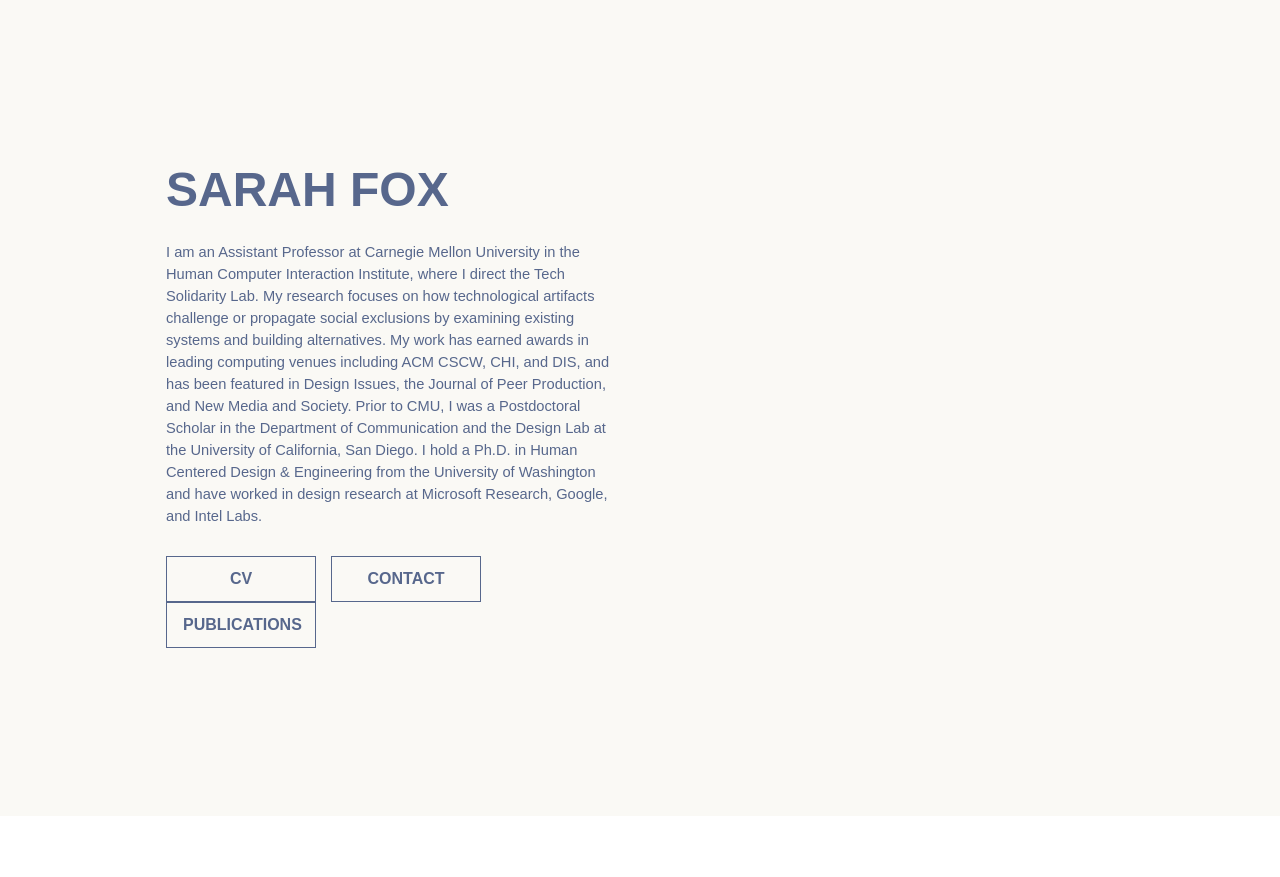
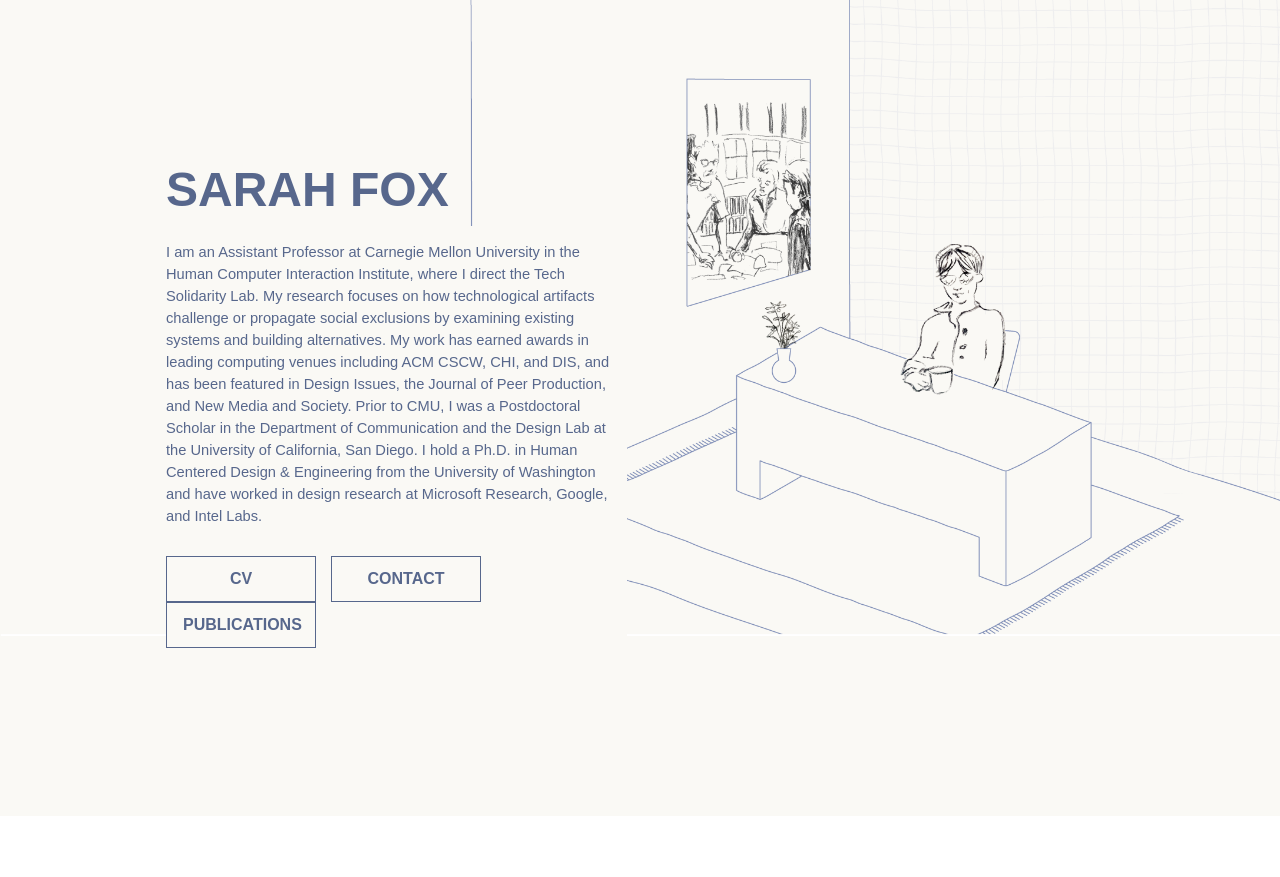
Before and after one commit to perhaxis/sarah-fox-portfolio, a plain HTML site: page index.html in a window 1280 px wide. Shown: the top 877 px of the page. Drawn offline with nearby package versions, Linux system fonts and the light colour scheme; a web font is replaced by a local one.

Commit message:
fix bg path

```diff
--- a/assets/css/main.css
+++ b/assets/css/main.css
@@ -1,6 +1,6 @@
 body {
 	background-color: #FAF9F5 !important;
-	background-image: url("images/notextCommunity.png");
+	background-image: url("../../images/notextCommunity.png");
 	background-repeat: no-repeat;
   	background-size: contain;
   	background-position: top center;
```
